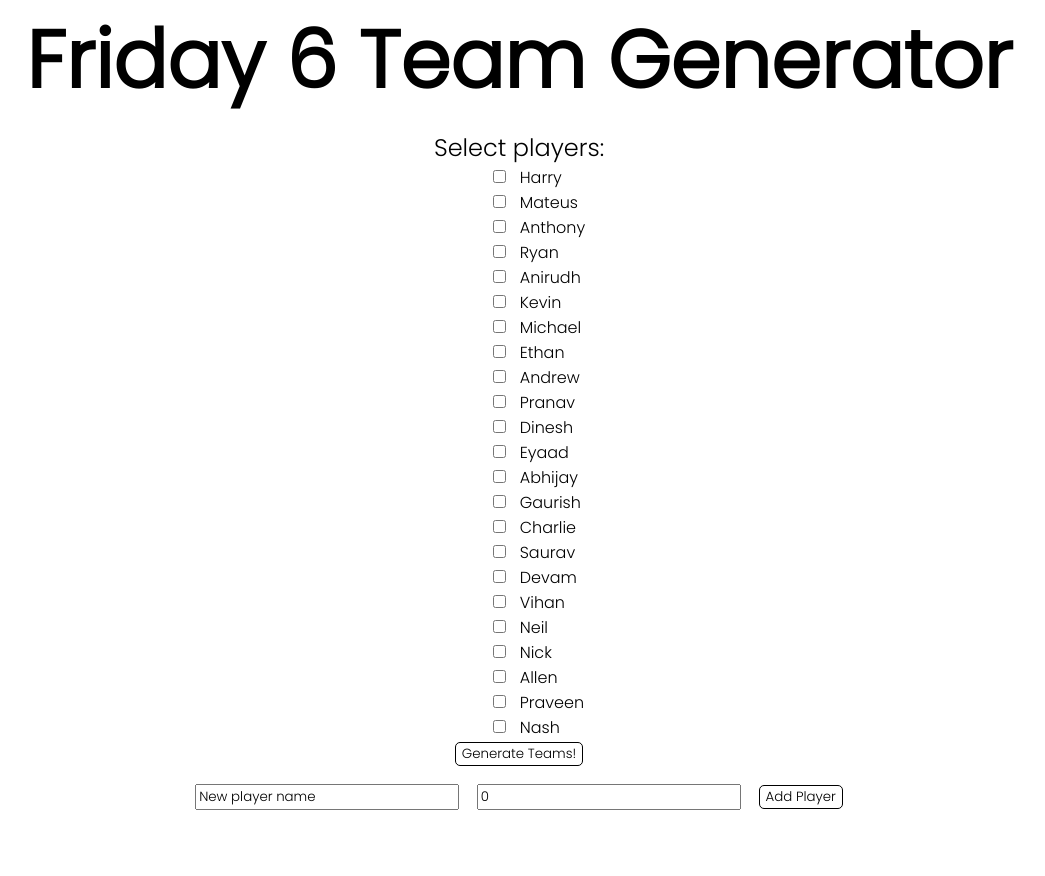
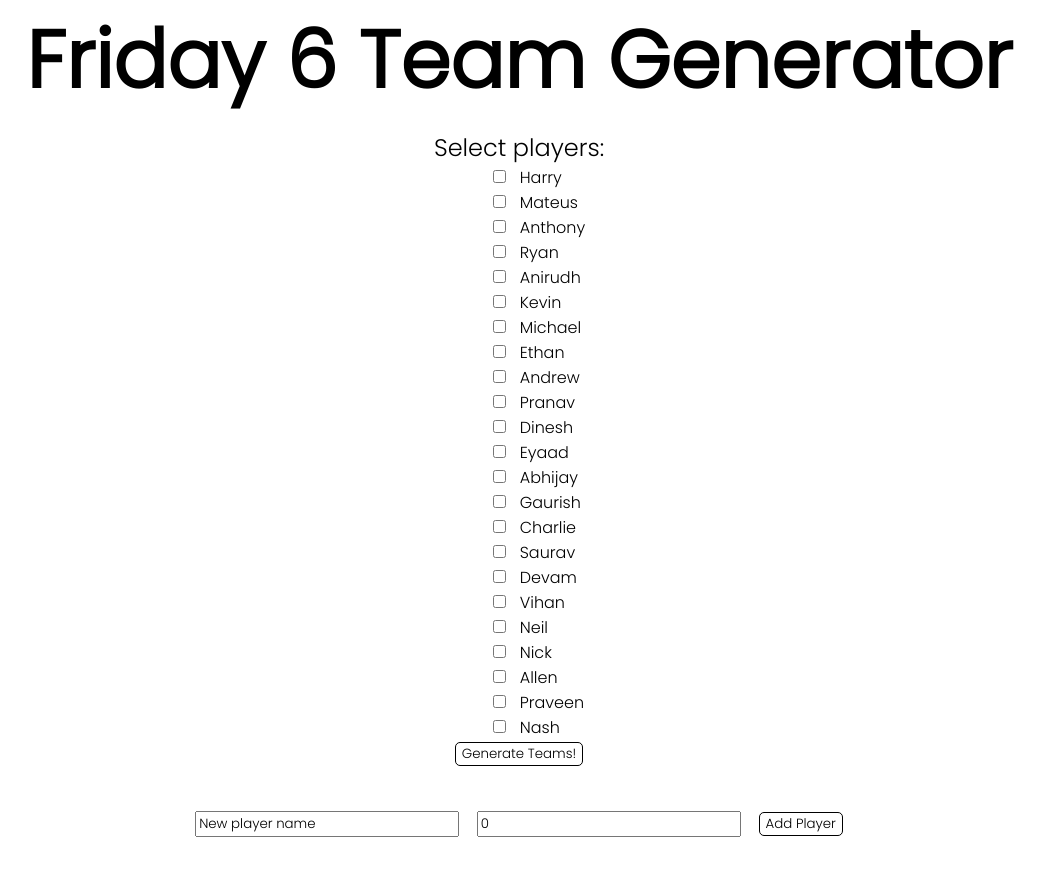
Before and after one commit to ncrxue/friday-six, a Jekyll site: the page built from index.markdown, in a window 1280 px wide. Shown: the top 876 px of the page, without its empty margins (121-1166 px from the left). Built offline with Jekyll 4.4.1, drawn with Linux system fonts in a browser that asks for light colours.

Commit message:
update styling

```diff
--- a/assets/css/index.css
+++ b/assets/css/index.css
@@ -57,7 +57,7 @@ h3 {
     margin-left: 40%;
   }
   .add-player {
-    bottom: 5%;
+    top: 100%;
   }
 }
 @media (min-width: 813px) {
@@ -75,6 +75,6 @@ h3 {
     margin-left: 48%;
   }
   .add-player {
-    bottom: 10%;
+    top: 90%;
   }
 }/*# sourceMappingURL=index.css.map */
--- a/assets/css/index.scss
+++ b/assets/css/index.scss
@@ -60,7 +60,7 @@ h3 {
         margin-left: 40%;
     }
     .add-player {
-        bottom: 5%;
+        top: 100%;
     }
 }
 
@@ -79,6 +79,6 @@ h3 {
         margin-left: 48%;
     }
     .add-player {
-        bottom: 10%;
+        top: 90%;
     }
 }
```
Also changed, not shown: 1 other file.
